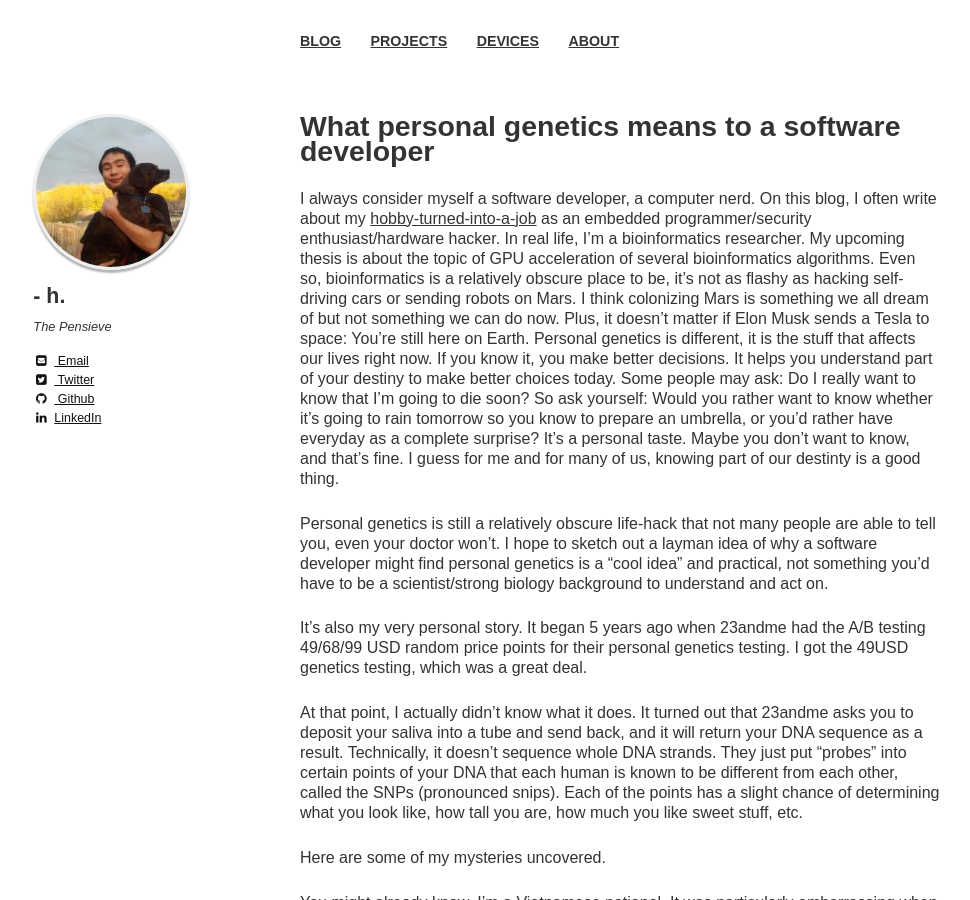
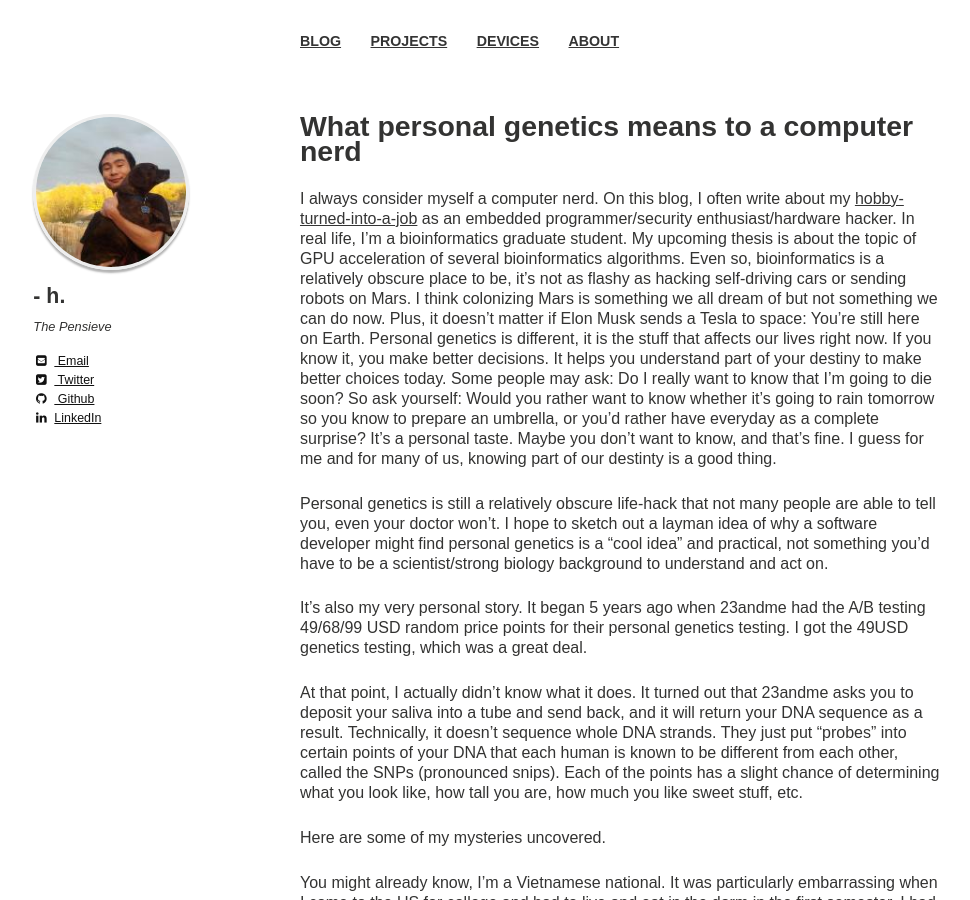
Before and after one commit to htruong/htruong.github.io, a Jekyll site: the page built from _posts/2018-02-13-personal-genetics-and-me.markdown, in a window 1280 px wide and 900 px high. Shown: the whole window, without its empty margins (20-990 px from the left). Built offline with Jekyll 4.4.1, drawn with Linux system fonts in a browser that asks for light colours; nearby versions of some CDN libraries; comment, search, counter and statistics services are not loaded; some of the changed text lies outside the part shown.

Commit message:
[blog] dna testing title

```diff
--- a/_posts/2018-02-13-personal-genetics-and-me.markdown
+++ b/_posts/2018-02-13-personal-genetics-and-me.markdown
@@ -1,9 +1,9 @@
 ---
 layout: post
-title: What personal genetics means to a software developer
+title: What personal genetics means to a computer nerd
 ---
 
-I always consider myself a software developer, a computer nerd. On this blog, I often write about my [hobby-turned-into-a-job](https://www.nature.com/articles/nrg2482) as an embedded programmer/security enthusiast/hardware hacker. In real life, I'm a bioinformatics researcher. My upcoming thesis is about the topic of GPU acceleration of several bioinformatics algorithms. Even so, bioinformatics is a relatively obscure place to be, it's not as flashy as hacking self-driving cars or sending robots on Mars. I think colonizing Mars is something we all dream of but not something we can do now. Plus, it doesn't matter if Elon Musk sends a Tesla to space: You're still here on Earth. Personal genetics is different, it is the stuff that affects our lives right now. If you know it, you make better decisions. It helps you understand part of your destiny to make better choices today. Some people may ask: Do I really want to know that I'm going to die soon? So ask yourself: Would you rather want to know whether it's going to rain tomorrow so you know to prepare an umbrella, or you'd rather have everyday as a complete surprise? It's a personal taste. Maybe you don't want to know, and that's fine. I guess for me and for many of us, knowing part of our destinty is a good thing.
+I always consider myself a computer nerd. On this blog, I often write about my [hobby-turned-into-a-job](https://www.nature.com/articles/nrg2482) as an embedded programmer/security enthusiast/hardware hacker. In real life, I'm a bioinformatics graduate student. My upcoming thesis is about the topic of GPU acceleration of several bioinformatics algorithms. Even so, bioinformatics is a relatively obscure place to be, it's not as flashy as hacking self-driving cars or sending robots on Mars. I think colonizing Mars is something we all dream of but not something we can do now. Plus, it doesn't matter if Elon Musk sends a Tesla to space: You're still here on Earth. Personal genetics is different, it is the stuff that affects our lives right now. If you know it, you make better decisions. It helps you understand part of your destiny to make better choices today. Some people may ask: Do I really want to know that I'm going to die soon? So ask yourself: Would you rather want to know whether it's going to rain tomorrow so you know to prepare an umbrella, or you'd rather have everyday as a complete surprise? It's a personal taste. Maybe you don't want to know, and that's fine. I guess for me and for many of us, knowing part of our destinty is a good thing.
 
 Personal genetics is still a relatively obscure life-hack that not many people are able to tell you, even your doctor won't. I hope to sketch out a layman idea of why a software developer might find personal genetics is a "cool idea" and practical, not something you'd have to be a scientist/strong biology background to understand and act on.
 
```
